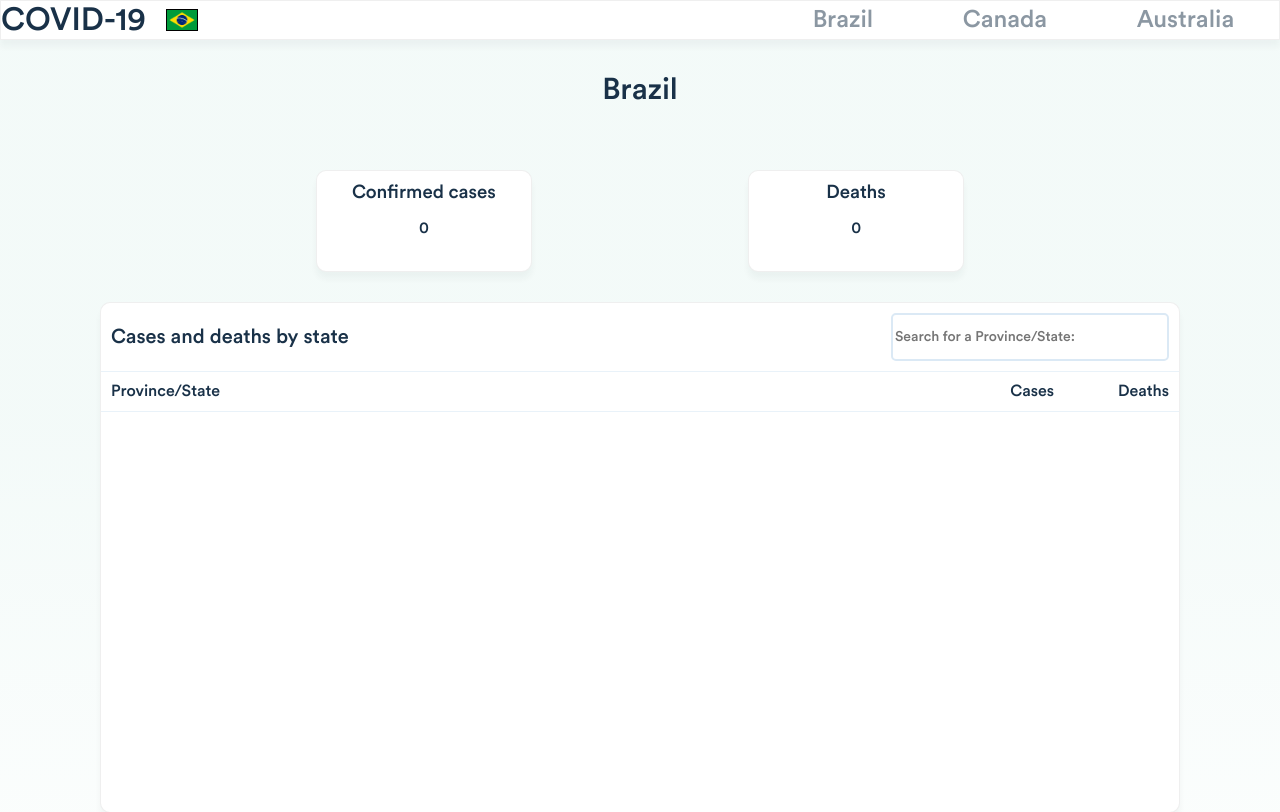
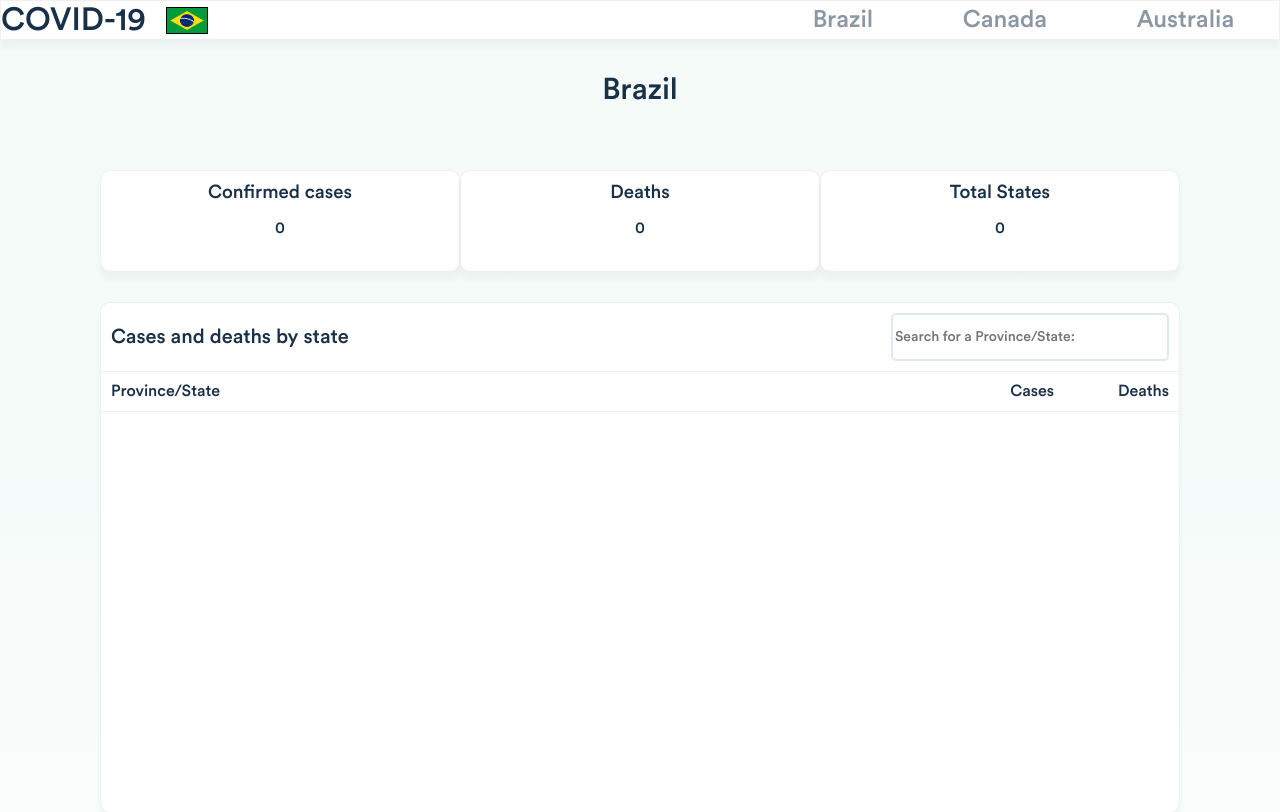
Before and after one commit to Pedrohenr1qq/API-Covid-19-Kidopi, a PHP site: page / in a window 1280 px wide. Shown: the top 812 px of the page. Run offline with PHP 8.4, Linux system fonts and the light colour scheme; data that the repository does not hold is empty.

Commit message:
Refactor: just improving somethings

```diff
--- a/src/index.php
+++ b/src/index.php
@@ -81,7 +81,6 @@
 
 ?>
 
-
 <!DOCTYPE html>
 <html lang="en">
 <head>
@@ -94,7 +93,7 @@
 </head>
 <body>
   <div class="container">
-    <div class="toolbar">
+    <div id="toolbar" class="toolbar">
       <header>
         <h1><a href="">COVID-19</a></h1>
         <img src="<?php echo "images/Countries/Flag_of_{$countries[$countryIndex]}.png"?>" alt="<?php echo "Flag of " . $countries[$countryIndex]?>">
@@ -103,7 +102,7 @@
       <nav>
         <?php foreach($countries as $key => $country): ?>
           <div class="nav-bar">
-            <h2 class="countryNames"><a href= "<?php echo "index.php?countryIndex=" . $key ;?>" ><?php echo $country;?></a></h2>
+            <h2 class="country-names" ><a href= "<?php echo "index.php?countryIndex=" . $key ;?>" ><?php echo $country;?></a></h2>
           </div>
         <?php endforeach; ?>
       </nav>
@@ -111,22 +110,28 @@
 
     <div class="content">
       <div class="title-content">
-        <span><b><?php echo $countries[$countryIndex]?></b></span>
+        <span ><b><?php echo $countries[$countryIndex]?></b></span>
       </div>
 
       <section class="datas-by-country">
         <div class="cases">
-          <h3>Confirmed cases</h3>
+          <h3 >Confirmed cases</h3>
           <p><?php echo number_format(getTotalConfirmedCases($datasCountry), 0, '.', ',')?></p>
         </div>
 
         <div class="Deaths">
-          <h3>Deaths</h3>
+          <h3 >Deaths</h3>
           <p><?php echo number_format(getTotalDeaths($datasCountry), 0, ".", ",") ?></p>
         </div>
+
+        <div class="Deaths">
+          <h3 >Total States</h3>
+          <p><?php echo count($datasCountry)?></p>
+        </div>
+
       </section>
 
-      <div class="state-infos">
+      <section class="state-infos">
         <div class="title-states">
           <span><b>Cases and deaths by state</b></span>
           <div class="search-and-states">
@@ -138,7 +143,7 @@
 
         <div class="state-subjects">
           <span>Province/State</span>
-          <div class="cases-and-deaths-state">
+          <div class="cases-and-deaths">
             <span>Cases</span>
             <span>Deaths</span>
           </div>
@@ -156,7 +161,7 @@
             </div>
           <?php endforeach;?>
         </div>
-      </div>
+      </section>
     </div>
 
     <footer>
--- a/src/script.js
+++ b/src/script.js
@@ -4,56 +4,12 @@ window.onload = () => {
 
   const countryIndex = urlParams.get('countryIndex');
 
-
-  const header = document.getElementsByTagName("header")[0];
-  const nav = document.getElementsByTagName("nav")[0];
-  const footer = document.getElementsByTagName("footer")[0];
-
-  const state = document.getElementsByClassName("state");
-
-
-  const countryNames = document.getElementsByClassName("countryNames");
+  const countryNames = document.getElementsByClassName("country-names");
 
   for(let i = 0; i < countryNames.length; i++){
     if(i != countryIndex) countryNames[i].style.opacity = 0.5;
     else  countryNames[i].style.opacity = 1;
   }
-/*
-  switch(countryIndex){
-    case '0':
-      header.style.backgroundColor = "#009b3a";
-      nav.style.backgroundColor = "#fedf00";
-      footer.style.backgroundColor = "#009b3a";
-      for(let i = 0; i < state.length; i++){
-        state[i].style.border = " #009b3a solid 2px"
-      }
-
-      break;
-
-    case '1':
-      header.style.backgroundColor = "#ff0000";
-      nav.style.backgroundColor = "#ffffff";
-      footer.style.backgroundColor = "#ff0000";
-      for(let i = 0; i < state.length; i++){
-        state[i].style.border = " #ff0000 solid 2px"
-      }
-      break;
-
-    case '2':
-      header.style.backgroundColor = "#00008c";
-      header.style.color = "#ffffff";
-      nav.style.backgroundColor = "#ff0000";
-      footer.style.backgroundColor = "#00008c";
-      for(let i = 0; i < state.length; i++){
-        state[i].style.border = " #00008c solid 2px"
-      }
-      break;
-
-    default:
-        break;
-  }
-
-  */
 
   const stateNameBox = document.getElementById('state');
   const states = document.getElementsByClassName('state');
--- a/src/styles.css
+++ b/src/styles.css
@@ -51,8 +51,8 @@ header{
 
 header img{
   margin-left: 20px;
-  height: 20px;
-  width: 30px;
+  height: 25px;
+  width: 40px;
   border: black solid 1px;
 }
 
@@ -90,16 +90,17 @@ nav div:hover{
 
 .datas-by-country{
   padding: 30px 0;
-  width: 60%;
   margin: 0 auto;
   display: flex;
   justify-content: space-between;
 }
 
+
+
 .datas-by-country div{
   cursor: pointer;
   background-color: #ffffff;
-  width: calc(33% - 20px);
+  width: 350px;
   border-radius: 10px;
   height: 80px;
   text-align: center;
@@ -153,12 +154,6 @@ nav div:hover{
   border-bottom: 1px solid rgba(219, 233, 245, 0.6);
 }
 
-.state-subjects div{
-  width: 15%;
-  display: flex;
-  justify-content: space-between;
-}
-
 .state-list{
   height: 400px;
   overflow-y: scroll;
@@ -167,7 +162,7 @@ nav div:hover{
 .state{
   display: flex;
   justify-content: space-between;
-  padding: 10px 15px;
+  padding: 10px 15px 10px 20px;
   border-bottom: 1px solid rgba(219, 233, 245, 0.6);
 }
 
@@ -176,7 +171,6 @@ nav div:hover{
   display: flex;
   justify-content: space-between;
 }
-
 
 footer{
   margin-top: 50px;
```
